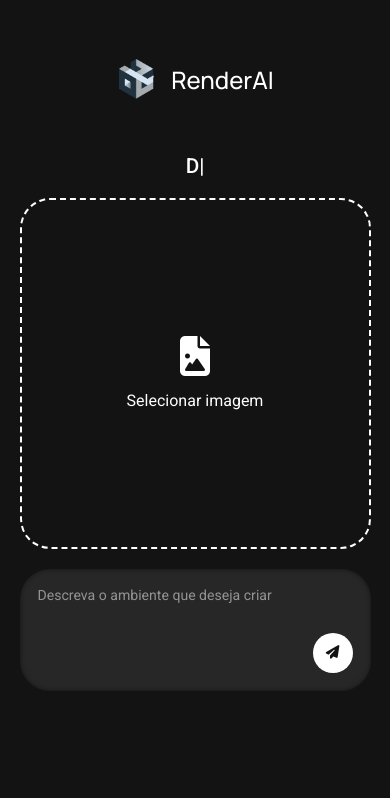
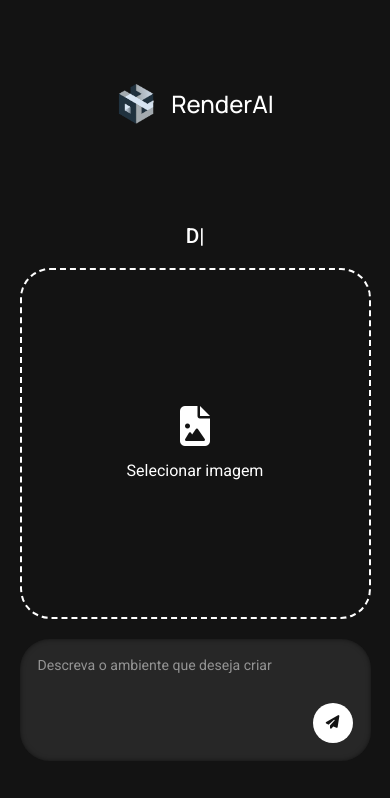
Before and after one commit to FelipeGoncales/RenderAI, a plain HTML site: page index.html in a window 390 px wide. Drawn offline with nearby package versions, Linux system fonts and the light colour scheme.

Commit message:
Restore CSS styles and import statements

```diff
--- a/assets/css/style.css
+++ b/assets/css/style.css
@@ -31,8 +31,6 @@ header {
     align-items: center;
     justify-content: center;
     gap: 15px;
-    position: absolute;
-    top: 10%;
 }
 
 .div-logo {
@@ -455,8 +453,4 @@ main {
             font-size: 1.3rem;
         }
     }
-
-    header {
-        top: 7%;
-    }
 }
```
